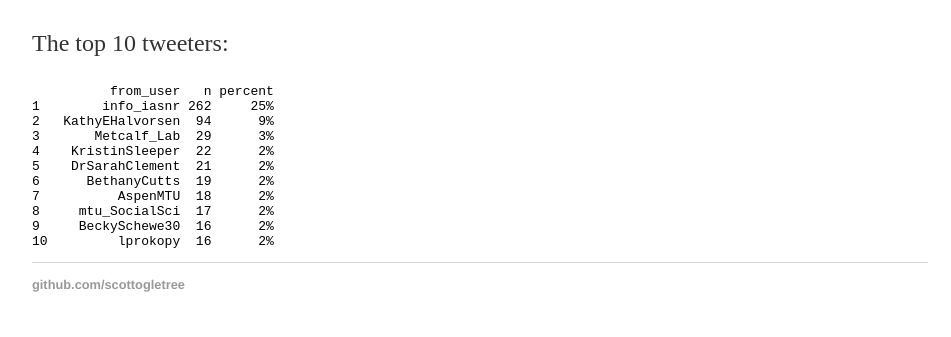
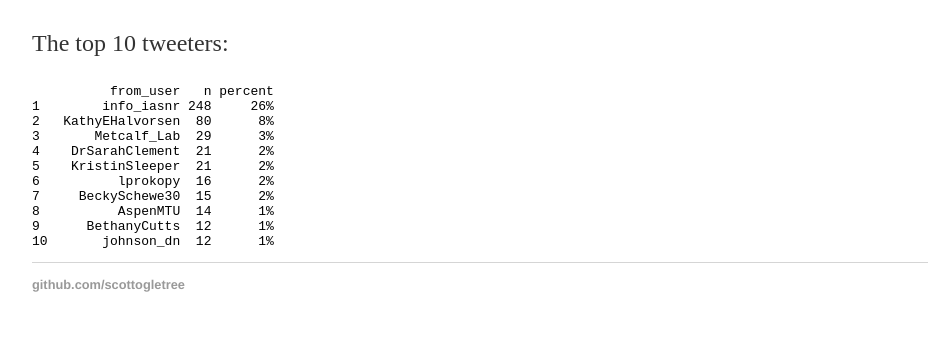
Before and after one commit to scottogletree/ogletrees.github.io, a Jekyll site: the page built from _posts/2018-07-07-ISSRM-twitter.md, in a window 1280 px wide. Shown: the part 1170-1507 px from the top of the page, without its empty margins (160-1111 px from the left). Built offline with Jekyll 4.4.1, drawn with Linux system fonts in a browser that asks for light colours.

Commit message:
Update 2018-07-07-ISSRM-twitter.md

```diff
--- a/_posts/2018-07-07-ISSRM-twitter.md
+++ b/_posts/2018-07-07-ISSRM-twitter.md
@@ -32,13 +32,13 @@ The most retweeted user was @KathyEHalvorsen.
 The top 10 tweeters:
 
               from_user   n percent
-    1        info_iasnr 262     25%
-    2   KathyEHalvorsen  94      9%
+    1        info_iasnr 248     26%
+    2   KathyEHalvorsen  80      8%
     3       Metcalf_Lab  29      3%
-    4    KristinSleeper  22      2%
-    5    DrSarahClement  21      2%
-    6      BethanyCutts  19      2%
-    7          AspenMTU  18      2%
-    8     mtu_SocialSci  17      2%
-    9     BeckySchewe30  16      2%
-    10         lprokopy  16      2%
+    4    DrSarahClement  21      2%
+    5    KristinSleeper  21      2%
+    6          lprokopy  16      2%
+    7     BeckySchewe30  15      2%
+    8          AspenMTU  14      1%
+    9      BethanyCutts  12      1%
+    10       johnson_dn  12      1%
```
